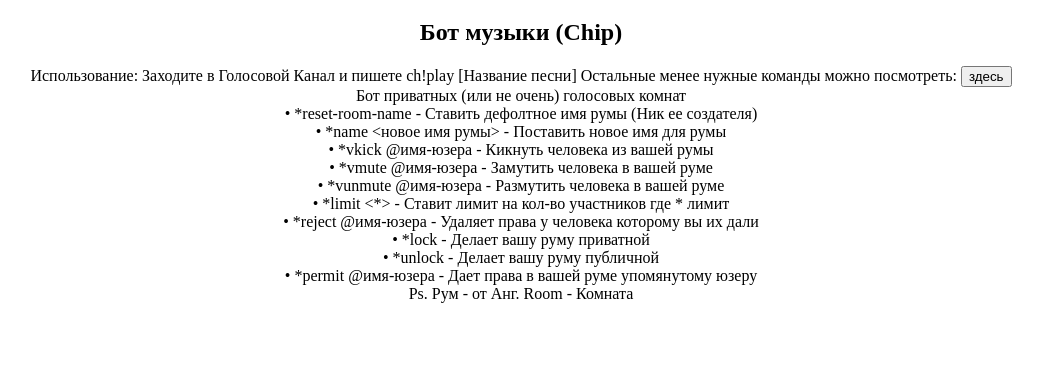
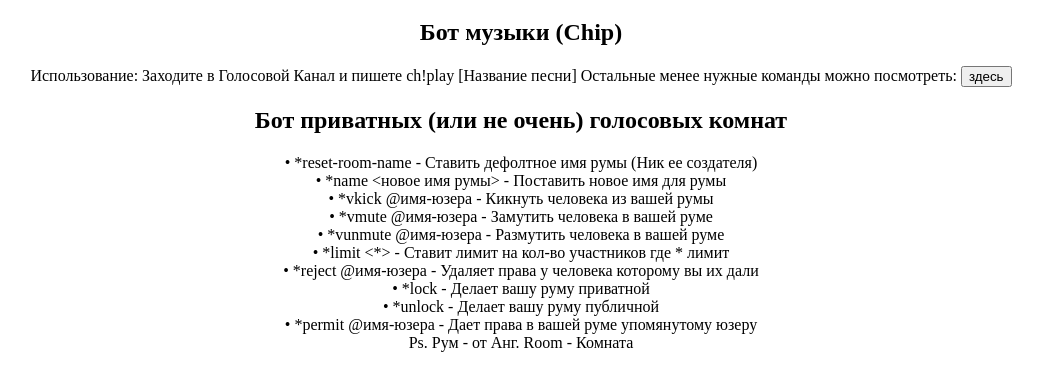
Before and after one commit to Theaxolotl228/rulesandbots, a plain HTML site: page index.html in a window 1280 px wide. Shown: the part 87-478 px from the top of the page, without its empty margins (119-1162 px from the left). Drawn offline with Linux system fonts and the light colour scheme.

Commit message:
Update index.html

```diff
--- a/index.html
+++ b/index.html
@@ -11,7 +11,7 @@
   <h2> Бот музыки (Chip) </h2>
 Использование: Заходите в Голосовой Канал и пишете ch!play [Название песни]
 Остальные менее нужные команды можно посмотреть: <a href="https://chipbot.gg/commands"><button>здесь</button></a><br>
-Бот приватных (или не очень) голосовых комнат<br>
+	<h2>Бот приватных (или не очень) голосовых комнат<br></h2>
 • *reset-room-name - Ставить дефолтное имя румы (Ник ее создателя)<BR>
 • *name <новое имя румы> - Поставить новое имя для румы<BR>
 • *vkick @имя-юзера - Кикнуть человека из вашей румы<BR>
```
